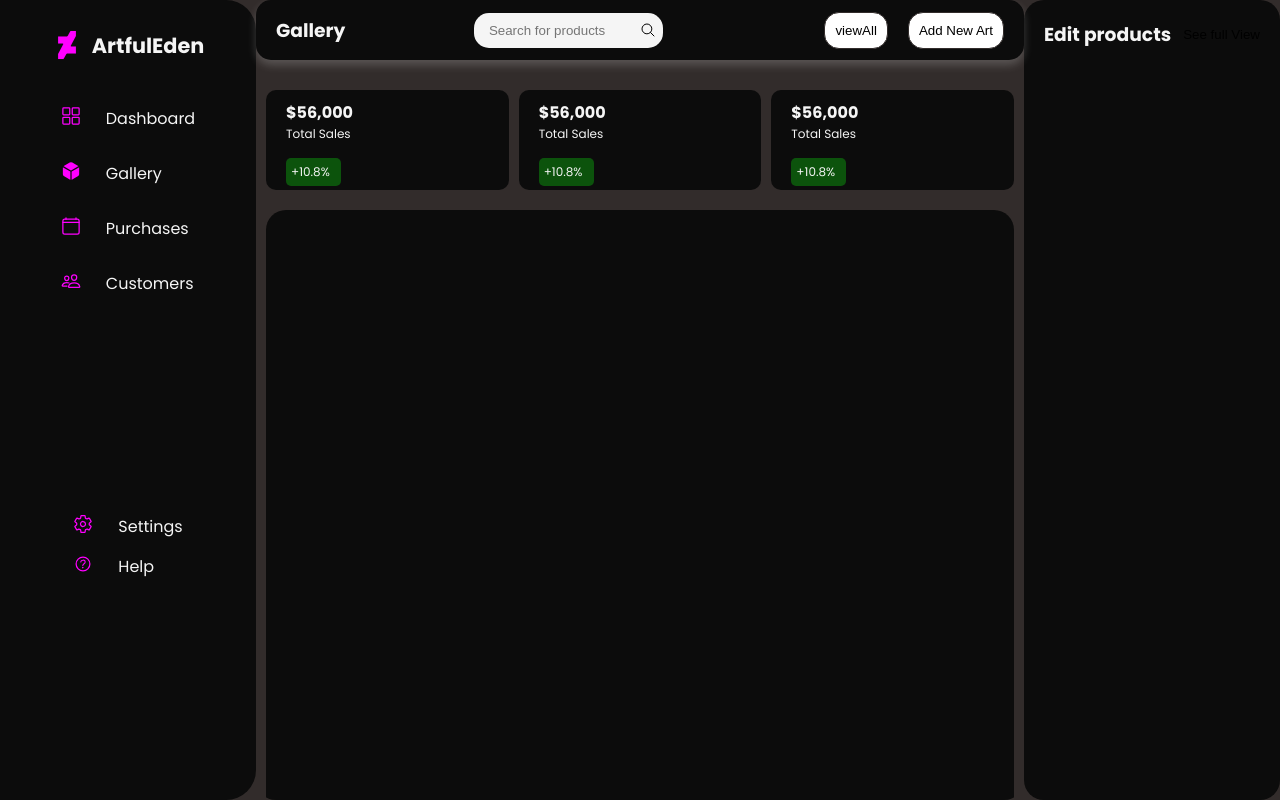
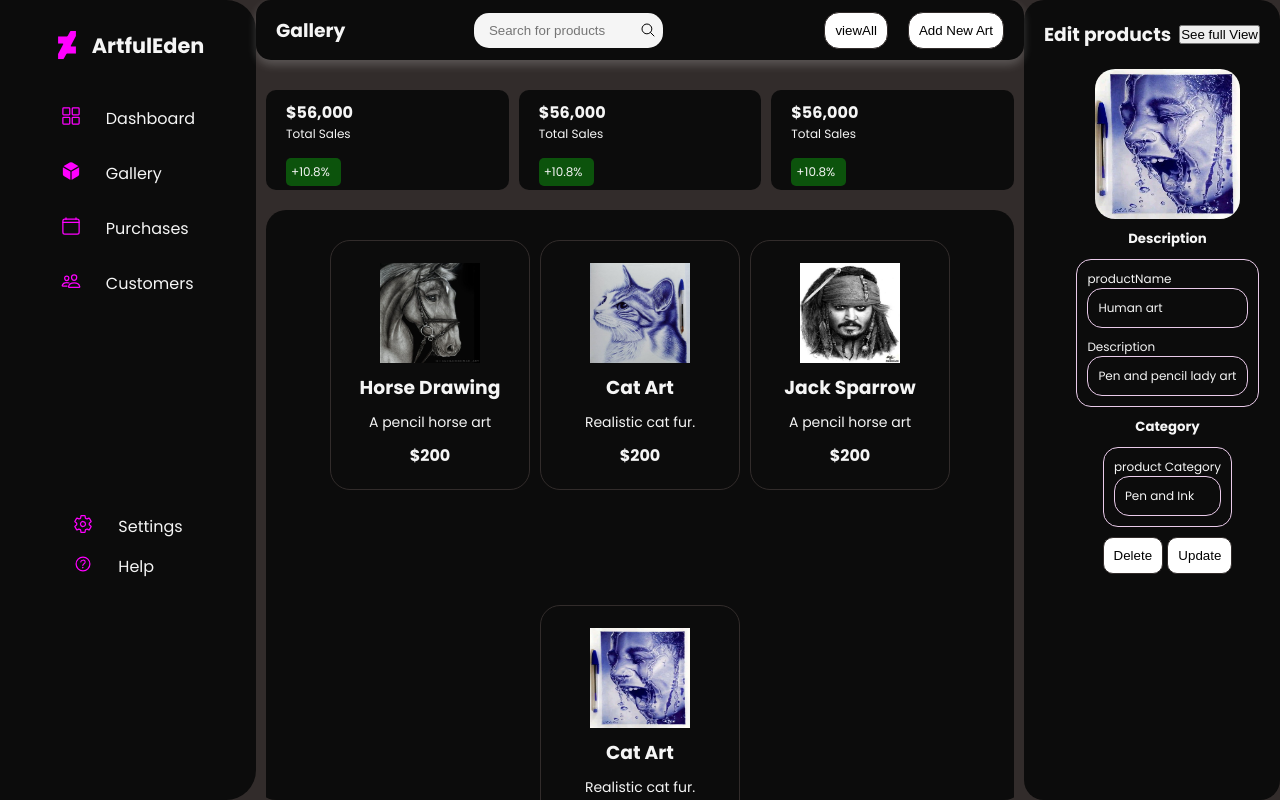
Before and after one commit to sonnie36/E-Commerce-Admin-Dashboard, a plain HTML site: page frontend/index.html in a window 1280 px wide. Drawn offline with nearby package versions, Linux system fonts and the light colour scheme; no server answers.

Commit message:
made some changes

```diff
--- a/frontend/index.html
+++ b/frontend/index.html
@@ -93,13 +93,65 @@
             </div>
 
             <div class="displayCards">
+                <div class="card">
+                    <img src="img/horse.jpg" alt="artwork" class="image">
+                    <h3>Horse Drawing</h3>
+                    <p>A pencil horse art</p>
+                    <h4>$200</h4>
+                </div>
+                <div class="card">
+                    <img src="img/cat.jpg" alt="artwork" class="image">
+                    <h3>Cat Art</h3>
+                    <p>Realistic cat fur.</p>
+                    <h4>$200</h4>
+                </div>
+                <div class="card">
+                    <img src="img/Jack.jpg" alt="artwork" class="image">
+                    <h3>Jack Sparrow</h3>
+                    <p>A pencil horse art</p>
+                    <h4>$200</h4>
+                </div>
+
+                <div class="card">
+                    <img src="img/olowa.jpg" alt="artwork" class="image">
+                    <h3>Cat Art</h3>
+                    <p>Realistic cat fur.</p>
+                    <h4>$200</h4>
+                </div>
+                <!-- https://i.pinimg.com/564x/1e/3b/ab/1e3bab61c337d17632924fa8ea7414d7.jpg -->
 
             </div>
         </div>
         <div class="artCard">
+            <div class="editView">
+                <h3>Edit products</h3>
+                <button >See full View</button>
+            </div>
             <div class="edit">
-                <h3>Edit products</h3>
-            <button class="full">See full View</button>
+                <div class="view">
+                    <img src="img/olowa.jpg" alt="artwork" class="imageView">
+                    <h5>Description</h5>
+                    <div class="productName border">
+                        <p>productName</p>
+                        <div class="border">
+                            <p>Human art</p>
+                        </div>
+                        <p class="desc">Description</p>
+                        <div class="border">
+                        <p>Pen and pencil lady art</p>
+                         </div>
+                    </div>
+                    <h5>Category</h5>
+                    <div class="productCategory border">
+                        <p>product Category</p>
+                        <div class="border">
+                            <p>Pen and Ink</p>
+                        </div>
+                    </div>
+                    <div class="btns">
+                    <button class="Delete"> Delete</button>
+                    <button class="update"> Update</button></btns>
+                    </div>
             </div>
         </div>
     </div>
--- a/frontend/styles.css
+++ b/frontend/styles.css
@@ -264,6 +264,7 @@ p {
     align-items: center;
     justify-content: center;
     margin-top: 20px;
+    margin-left: 15%;
     gap: 10px;
 }
 .Delete,
```
Also changed, not shown: frontend/img/Brilliant.jpg (added), frontend/img/Jack.jpg (added), frontend/img/cat.jpg (added), frontend/img/horse.jpg (added), frontend/img/olowa.jpg (added), 1 other file.
